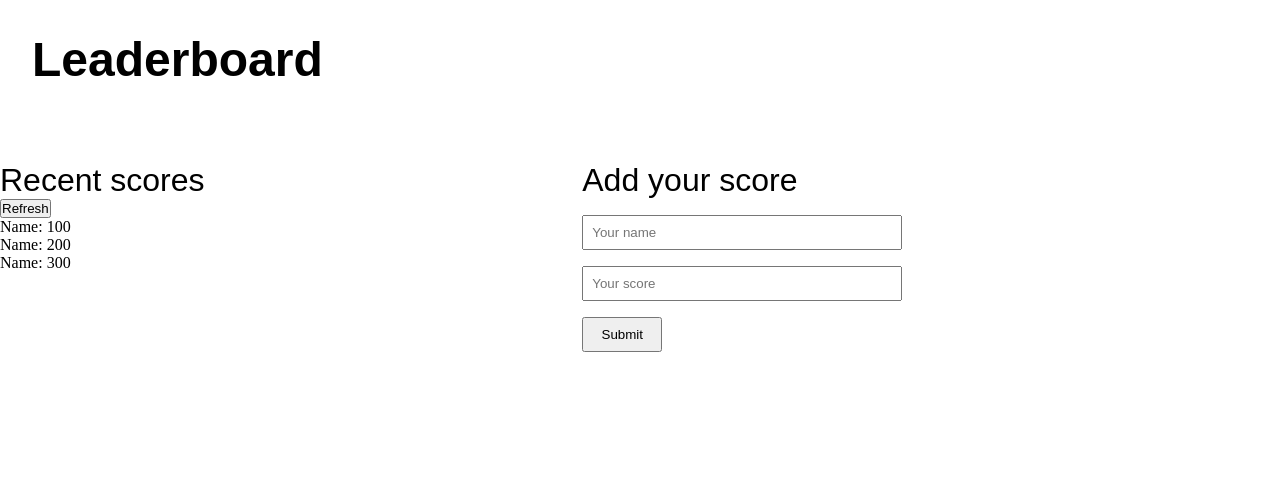
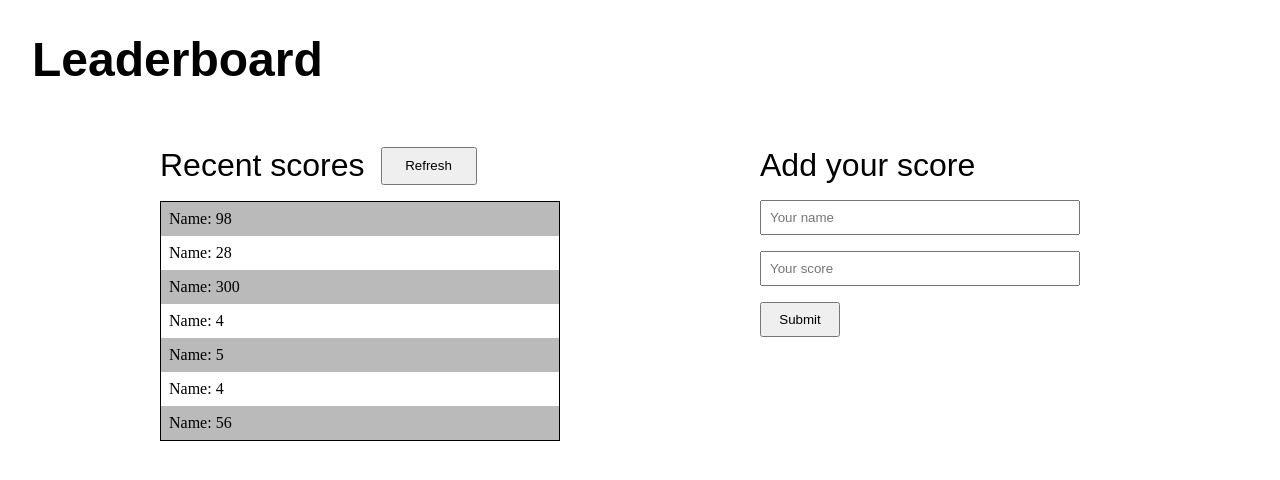
Before and after one commit to afizsavage/leaderboard, a website built with webpack: page src/index.html in a window 1280 px wide. Built offline with nearby package versions, Linux system fonts and the light colour scheme.

Commit message:
Add minimal styling to the page

```diff
--- a/src/index.html
+++ b/src/index.html
@@ -9,12 +9,18 @@
   <body>
     <h1 class="item1">Leaderboard</h1>
     <section class="item2">
-      <h2>Recent scores</h2>
-      <button type="button">Refresh</button>
+      <div class="add-cont">
+        <h2>Recent scores</h2>
+        <button id="refresh" type="button">Refresh</button>
+      </div>
       <ul>
-        <li>Name: 100</li>
-        <li>Name: 200</li>
+        <li>Name: 98</li>
+        <li>Name: 28</li>
         <li>Name: 300</li>
+        <li>Name: 4</li>
+        <li>Name: 5</li>
+        <li>Name: 4</li>
+        <li>Name: 56</li>
       </ul>
     </section>
     <section class="item3">
--- a/src/styles/index.css
+++ b/src/styles/index.css
@@ -10,6 +10,7 @@
 
 .item2 {
   grid-area: scores;
+  padding-left: 10rem;
 }
 
 .item3 {
@@ -59,3 +60,30 @@ form input {
 form input[type='submit'] {
   width: 5rem;
 }
+
+.add-cont {
+  height: 38px;
+  display: flex;
+  align-items: center;
+}
+
+#refresh {
+  margin-left: 1rem;
+  height: 38px;
+  width: 6rem;
+}
+
+ul {
+  list-style: none;
+  margin-top: 1rem;
+  width: 25rem;
+  border: black 1px solid;
+}
+
+li {
+  padding: 0.5rem;
+}
+
+li:nth-child(odd) {
+  background-color: #bababa;
+}
```
